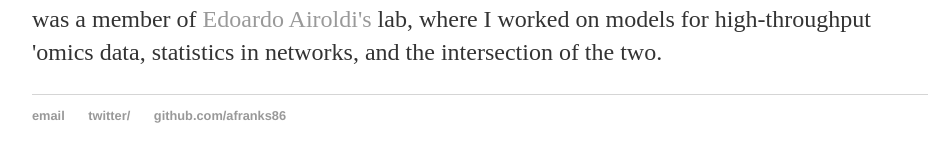
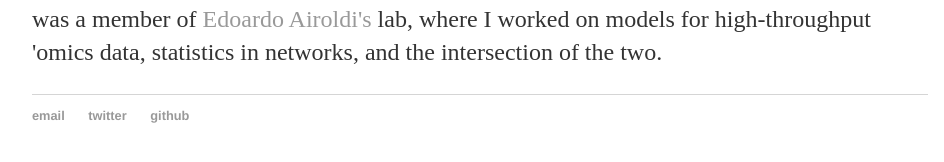
Before and after one commit to afranks86/afranks86.github.io, a Jekyll site: the page built from about/index.html, in a window 1280 px wide. Shown: the part 325-487 px from the top of the page, without its empty margins (160-1104 px from the left). Built offline with Jekyll 4.4.1, drawn with Linux system fonts in a browser that asks for light colours.

Commit message:
Added hrefs tweaked layout

```diff
--- a/_layouts/default.html
+++ b/_layouts/default.html
@@ -26,8 +26,8 @@
   <footer>
    <ul>
      <li><a href="mailto:afranks@gmail.com">email</a></li>
-     <li><a href="https://twitter.com/afranks53">twitter/</a></li>
-     <li><a href="https://github.com/afranks86">github.com/afranks86</a></li>
+     <li><a href="https://twitter.com/afranks53">twitter</a></li>
+     <li><a href="https://github.com/afranks86">github</a></li>
    </ul>
   </footer>
   </body>
--- a/_layouts/defaults.html
+++ b/_layouts/defaults.html
@@ -26,4 +26,4 @@
       </ul>
     </footer>
   </body>
-  </html>
+</html>
--- a/about/index.html
+++ b/about/index.html
@@ -3,9 +3,9 @@ layout: default
 ---
 
 <div class="blurb">
-  <p>I am currently a Moore/Sloan Data Science and WRF Innovation in Data Science Postdoctoral Fellow at the <a href="" >eScience Institute</a> at the University of Washington.  I am working with <a href="">Peter Hoff</a> (Department of Statistics) on methods for data fusion and tensor covariance estimation.  We are collborating with <a href="">Daniel Promislow</a> (Department of Pathology) on developing methodology for handling large and heterogeneous metabolomic data.</p>
+  <p>I am currently a Moore/Sloan Data Science and WRF Innovation in Data Science Postdoctoral Fellow at the <a href="http://escience.washington.edu/" >eScience Institute</a> at the University of Washington.  I am working with <a href="http://www.stat.washington.edu/people/pdhoff/">Peter Hoff</a> (Department of Statistics) on methods for data fusion and tensor covariance estimation.  We are collborating with <a href="http://www.promislowlab.org/">Daniel Promislow</a> (Department of Pathology) on developing methodology for handling large and heterogeneous metabolomic data.</p>
 
-<p>I recently received my PhD in the Department of Statistics at Harvard University.  There I was a member of <a href="">Edoardo Airoldi's</a> lab, where I worked on models for high-throughput 'omics data, statistics in networks, and the intersection of the two.</p>
+<p>I recently received my PhD in the Department of Statistics at Harvard University.  There I was a member of <a href="http://www.people.fas.harvard.edu/~airoldi/">Edoardo Airoldi's</a> lab, where I worked on models for high-throughput 'omics data, statistics in networks, and the intersection of the two.</p>
 
 <!-- I am also a member of X,Y Resarch, a group run by Luke Bornn and Kirk Goldsberry.  Our research focuses on spatio-temporal methods and applications for optical tracking data from professional basketball.  You can see our presentation at the Sloan Sports Analytics Conference, check out this Wired video about our group, or read the Grantland article describing our work! </p> -->
 </div><!-- /.blurb -->
--- a/index.html
+++ b/index.html
@@ -5,5 +5,6 @@ title: Alexander Franks
 
 <div class="blurb">
   <h1>Hi, I'm Alexander Franks!</h1>
-  <p>I'm currently a postdoc at the University of Washington  <a href="/about">Read more about me and my interests...</a></p>
+  <p>I'm currently a postdoc at the University of Washington.</p>
+  <p><a href="/about">Read more about me and my interests...</a></p>
 </div>
```
